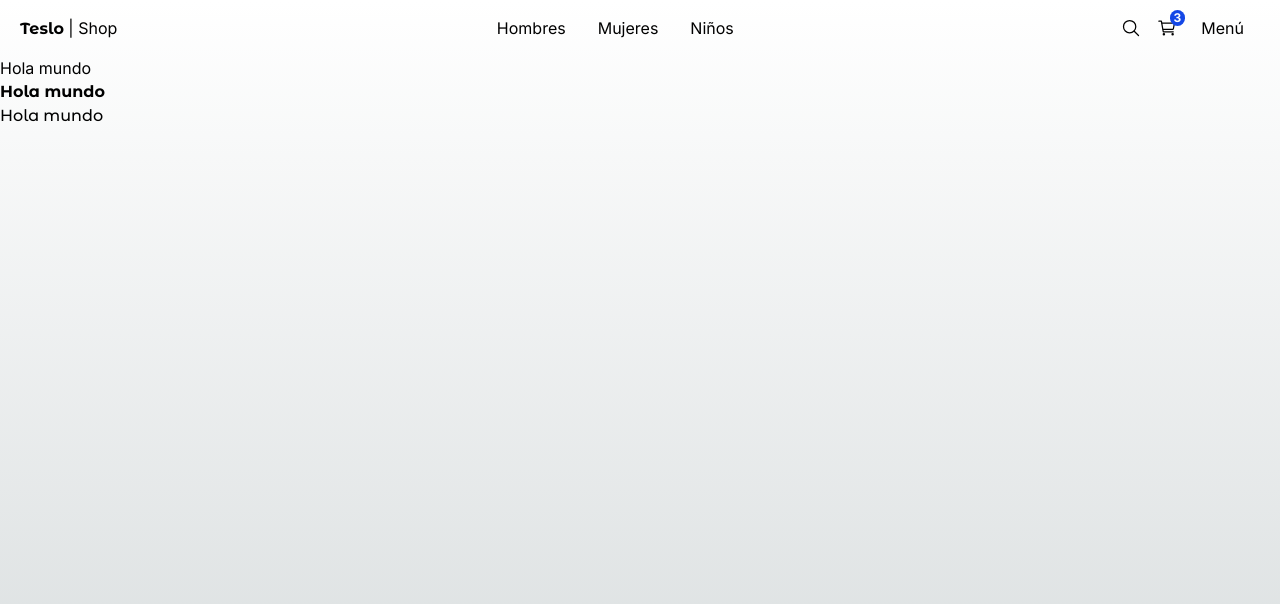
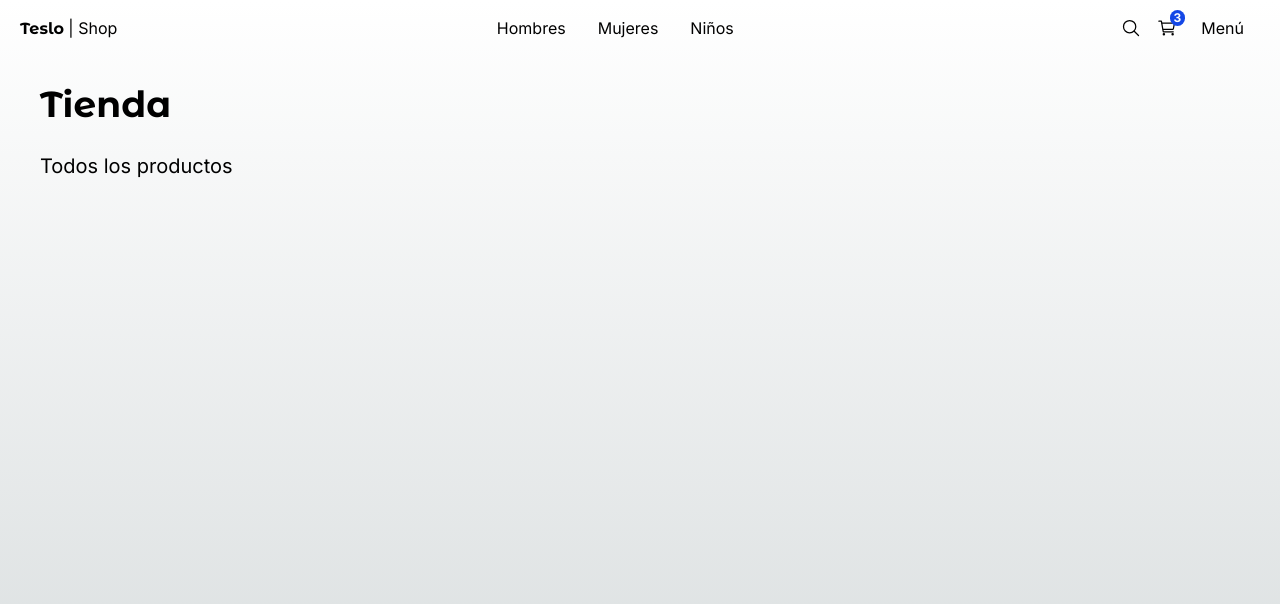
Before and after one commit to gian-pc/e-commerce, a Next.js app: page / in a window 1280 px wide. Shown: the top 604 px of the page. Built offline with nearby package versions, Linux system fonts and the light colour scheme.

Commit message:
195 - componente Title

```diff
--- a/src/app/(shop)/layout.tsx
+++ b/src/app/(shop)/layout.tsx
@@ -6,8 +6,11 @@
   return (
     <main className="min-h-screen">
 
-      <TopMenu/>
-      {children}
+      <TopMenu />
+
+      <div className="px-0 sm:px-10">
+        {children}
+      </div>
     </main>
   );
 }
--- a/src/app/(shop)/page.tsx
+++ b/src/app/(shop)/page.tsx
@@ -1,11 +1,13 @@
-import { titleFont } from "@/config/fonts";
+import { Title } from "@/components";
 
 export default function Home() {
   return (
-    <main>
-      <h1>Hola mundo</h1>
-      <h1 className={`${titleFont.className} font-bold`}>Hola mundo</h1>
-      <h1 className={titleFont.className}>Hola mundo</h1>
-    </main>
+    <>
+      <Title
+        title="Tienda"
+        subtitle="Todos los productos"
+        className="mb-2"
+      />
+    </>
   );
 }
--- a/src/components/index.ts
+++ b/src/components/index.ts
@@ -1,3 +1,4 @@
 
 export * from './ui/not-found/PageNotFound';
+export * from './ui/title/Title';
 export * from './ui/top-menu/TopMenu';
--- /dev/null
+++ b/src/components/ui/title/Title.tsx
@@ -0,0 +1,27 @@
+import { titleFont } from "@/config/fonts";
+
+interface Props{
+  title: string;
+  subtitle?: string;
+  className?: string;
+}
+
+export const Title = ({title, subtitle, className}: Props) => {
+  return (
+    <div className={`mt-3 ${className}`}>
+
+      <h1 className={`${titleFont.className} antialiased text-4xl font-semibold my-7`}>
+
+        {title}
+
+      </h1>
+
+      {
+        subtitle && (
+          <h3 className="text-xl mb-5">{subtitle}</h3>
+        )
+      }
+
+    </div>
+  )
+}
```
